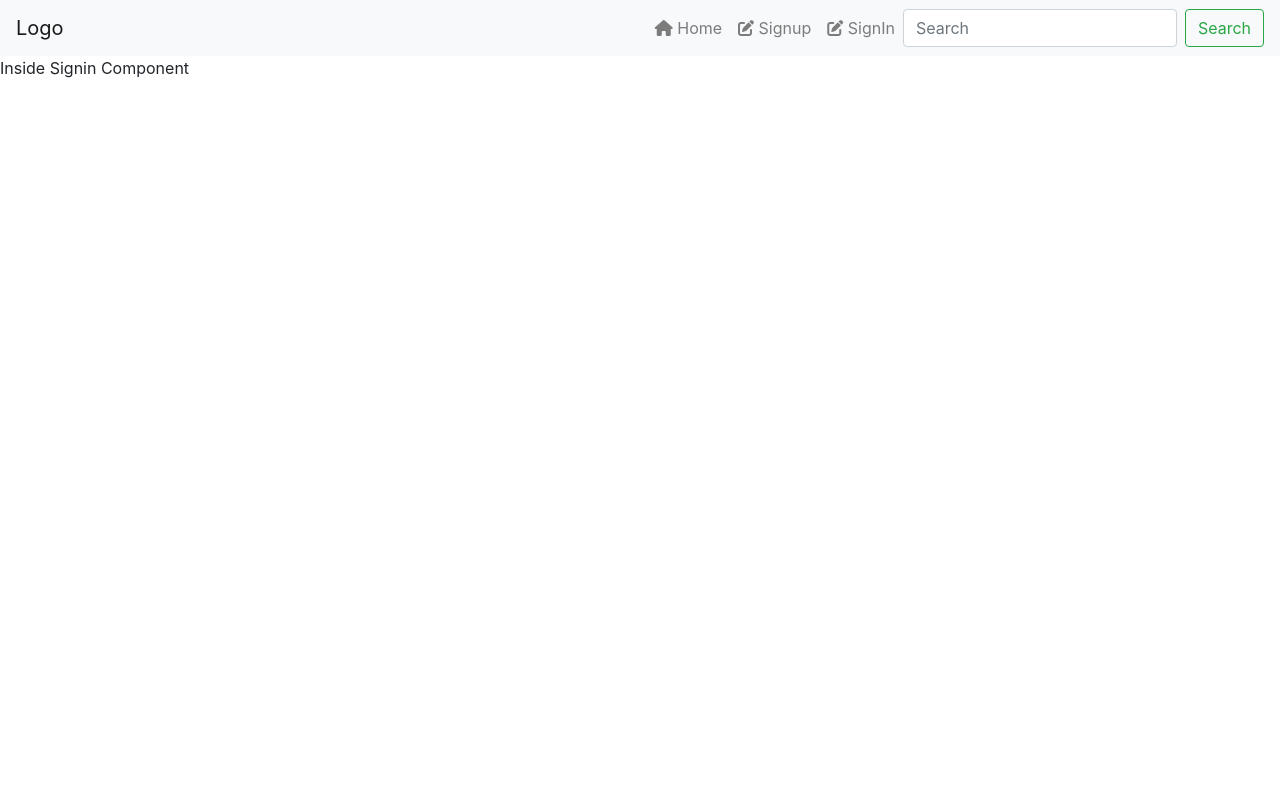
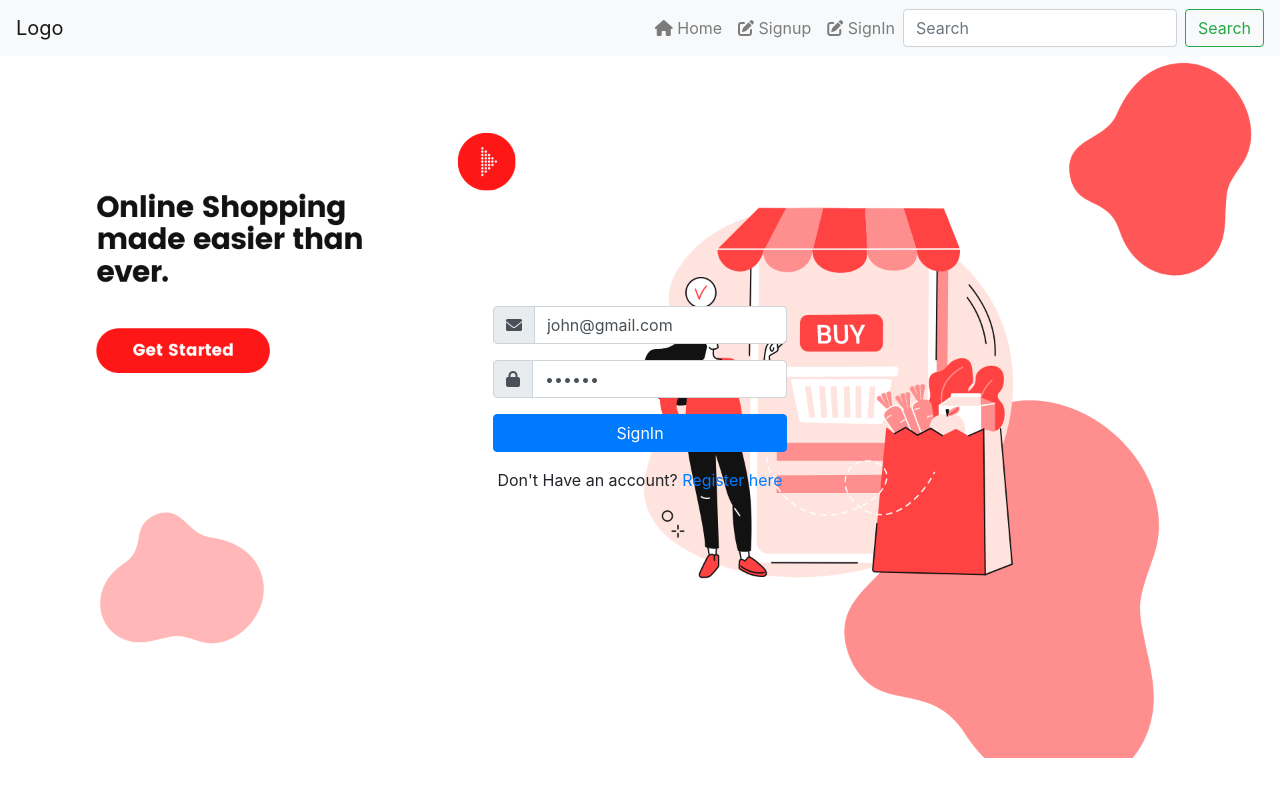
Before and after one commit to IsuruRaveen20/ecommerce-app-MERN-stack, a React app in the folder client/: page /signin in a window 1280 px wide. Built offline with nearby package versions, Linux system fonts and the light colour scheme.

Commit message:
sign in view added

```diff
--- a/client/src/components/App.css
+++ b/client/src/components/App.css
@@ -7,3 +7,13 @@
 	width: 100%;
 	padding: 250px;
 }
+
+.signin-container{
+	background-image: url('./img/2.png');
+	background-size: cover;
+	background-repeat: no-repeat;
+	background-position: center;
+	margin:auto;
+	width: 100%;
+	padding: 250px;
+}
--- a/client/src/components/Signin.js
+++ b/client/src/components/Signin.js
@@ -1,9 +1,108 @@
-import React from "react";
+import React, {useState } from "react";
+import { Link } from 'react-router-dom';
+import {showErrorMsg } from './helpers/message';
+import {showLoading } from './helpers/loading';
 
 const Signin = () => {
+    const [formData, setFormData] = useState ({
+        email: 'john@gmail.com',
+        password:'abc123',
+        errorMsg:false,
+        loading: false,
+        redirectToDashboard:false,
+    });
+
+    const {
+        email,
+        password,
+        errorMsg,
+        loading,
+        redirectToDashboard,
+    }= formData;
+
+
+        /************************************************************************* */
+        /*Evenet Handelers*/////////////////////////////////////////////////////////
+        const handleChange = (evt) => {
+            setFormData({
+                ...formData,
+                [evt.target.name]:evt.target.value,
+                errorMsg:'',
+            });
+        };
+
+
+        const handleSubmit = (evt) => {
+            evt.preventDefault();
+        };
+
+        /************************************************************************* */
+        /*****Views */
+        const showSigninForm = () => (
+            <form className='signup-form' onSubmit={handleSubmit} noValidate>
+
+            {/* email */}
+            <div className='form-group input-group'>
+                <div className='input-group-prepend'>
+                    <span className='input-group-text'>
+                        <i className='fa fa-envelope'></i>
+                    </span>
+                </div>
+                <input
+                    name='email'
+                    value={email}
+                    className='form-control'
+                    placeholder='Email address'
+                    type='email'
+                    onChange={handleChange}
+                />
+            </div>
+            {/* password */}
+            <div className='form-group input-group'>
+                <div className='input-group-prepend'>
+                    <span className='input-group-text'>
+                        <i className='fa fa-lock'></i>
+                    </span>
+                </div>
+                <input
+                    name='password'
+                    value={password}
+                    className='form-control'
+                    placeholder='Create password'
+                    type='password'
+                    onChange={handleChange}
+                />
+            </div>
+
+            {/* signin button */}
+            <div className='form-group'>
+                <button type='submit' className='btn btn-primary btn-block'>
+                    SignIn
+                </button>
+            </div>
+            {/* already have account */}
+            <p className='text-center text-black'>
+                Don't Have an account? <Link to='/signup'>Register here</Link>
+            </p>
+        </form>
+    );
+
+
+    /****Render *****/
     return(
-        <p>Inside Signin Component</p>
-    )
+        <div className='signin-container'>
+            <div className='row px-3 vh-100'>
+                <div className='col-md-5 mx-auto align-self-center'>
+                {errorMsg && showErrorMsg(errorMsg)}
+                {loading && (
+                    <div className='text-center pb-4'>{showLoading()}</div>
+                )}
+                    { showSigninForm() }
+                    {/* <p style={{color:'black'}}>{ JSON.stringify(formData)}</p> */}
+                </div>
+            </div>
+        </div>
+    );
 };
 
 export default Signin;
```
